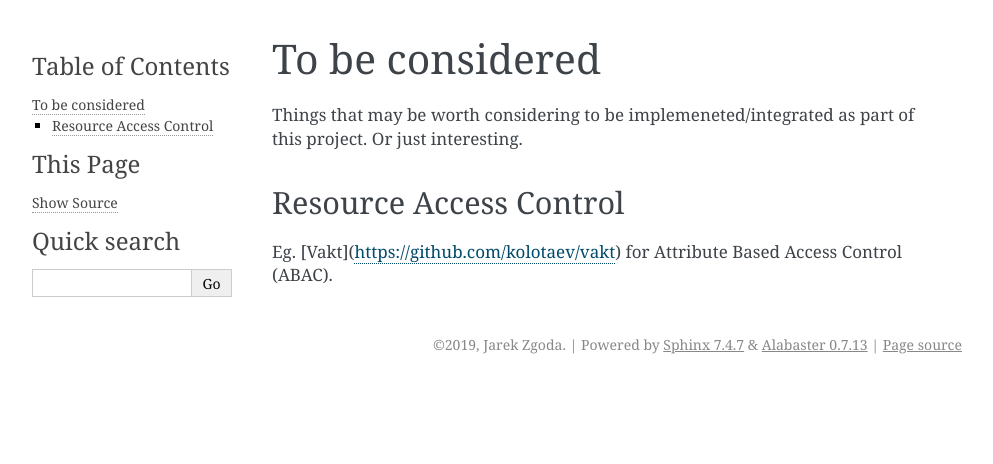
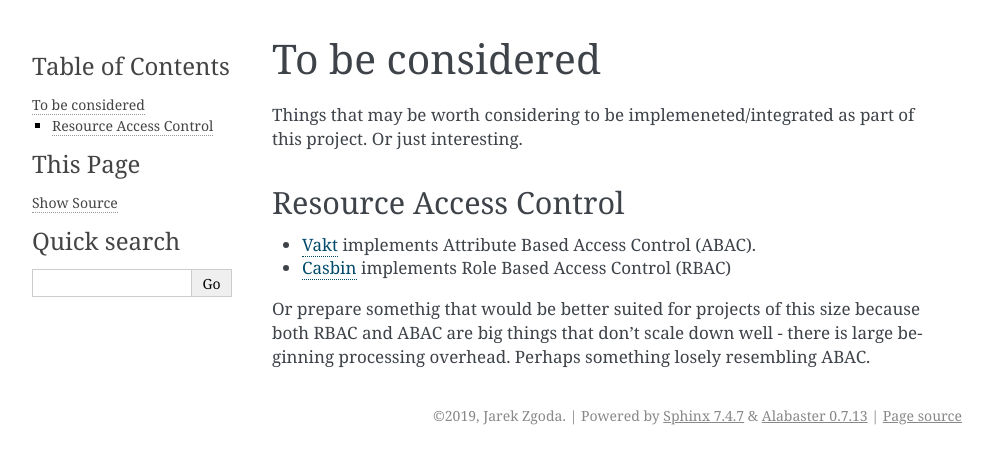
Before and after one commit to zgoda/devlog, a Sphinx documentation site: the page built from docs/tbc.rst, in a window 1280 px wide. Shown: the top 464 px of the page, without its empty margins (148-1141 px from the left). Built offline with Sphinx 7.4.7, drawn with Linux system fonts in a browser that asks for light colours.

Commit message:
Docs update

```diff
--- a/docs/tbc.rst
+++ b/docs/tbc.rst
@@ -7,5 +7,11 @@ this project. Or just interesting.
 Resource Access Control
 -----------------------
 
-Eg. [Vakt](https://github.com/kolotaev/vakt) for Attribute Based Access Control
-(ABAC).
+* `Vakt <https://github.com/kolotaev/vakt>`_ implements Attribute Based Access
+  Control (ABAC).
+* `Casbin <https://pypi.org/project/casbin/>`_ implements Role Based Access
+  Control (RBAC)
+
+Or prepare somethig that would be better suited for projects of this size
+because both RBAC and ABAC are big things that don't scale down well - there is
+large beginning processing overhead. Perhaps something losely resembling ABAC.
--- /dev/null
+++ b/docs/uwsgi.rst
@@ -0,0 +1,5 @@
+uWSGI deployment
+================
+
+This is the simplest way to deploy WSGI-based application like this one, eg.
+written with Flask.
```
Also changed, not shown: docs/index.rst (+8 -0 lines).
